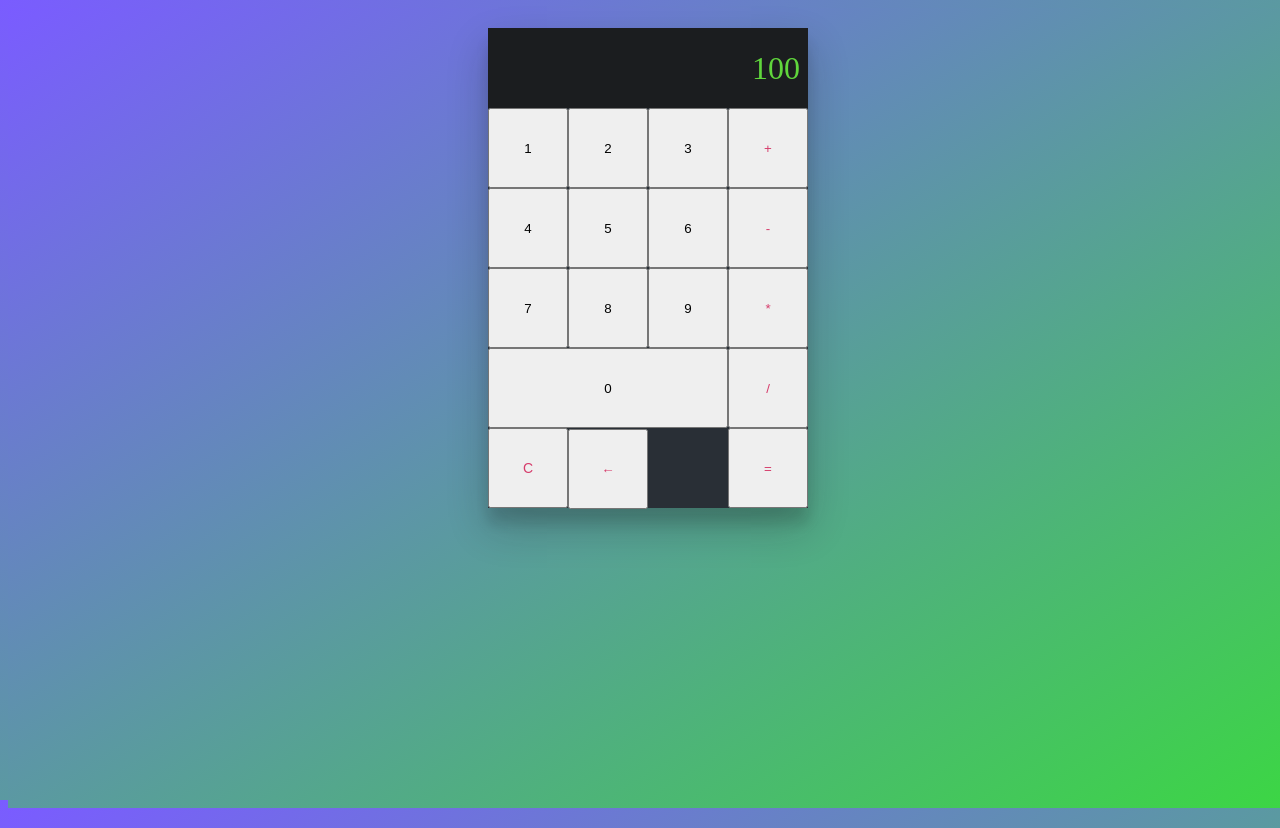
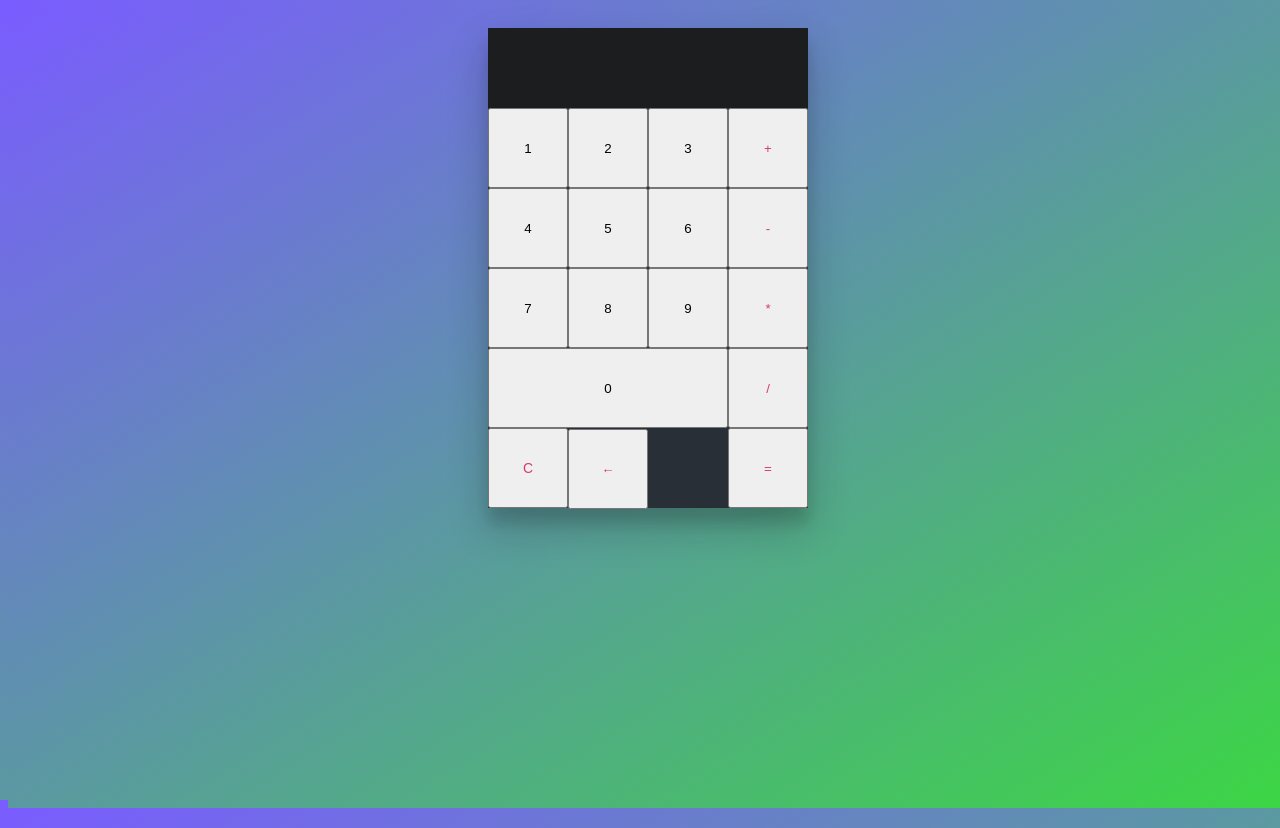
Before and after one commit to FelipeP92/Calc-App, a React (Create React App) app: page / in a window 1280 px wide. Built offline with nearby package versions, Linux system fonts and the light colour scheme.

Commit message:
useState implementation

```diff
--- a/src/App.jsx
+++ b/src/App.jsx
@@ -1,5 +1,5 @@
 // import
-import React from 'react';
+import React, { useState } from 'react';
 import Results from './components/Results';
 import "./App.css"
 import MathOperation from './components/MathOperation';
@@ -8,11 +8,12 @@ import Numbers from './components/Numbers';
 
 
 
+
 //generation of component
 
 export const App = () => {
 
-
+  const [result, setResult] = useState('');
 
 
 
@@ -20,8 +21,11 @@ export const App = () => {
   return (
     <div>
       <main className='react-calculator'>
-        <Results value={"100"} />
-        <Numbers onClickNumbers={number => console.log(number)}/>
+        <Results value={result} />
+        <Numbers onClickNumbers={number => {
+           console.log(number)
+           setResult(number)
+        }}/>
         <Functions
           onContentClear={() => console.log('clear')}
           onDelete={() => console.log('delete')}
```
